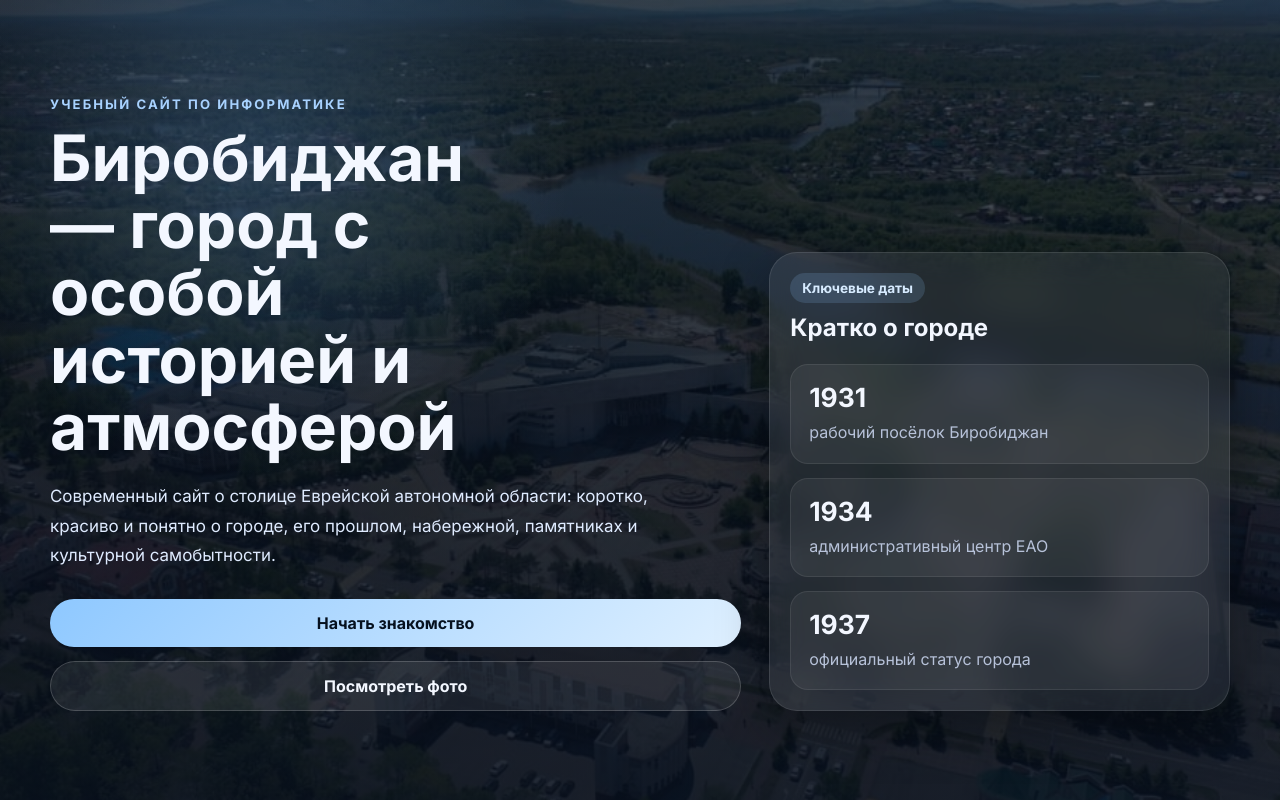
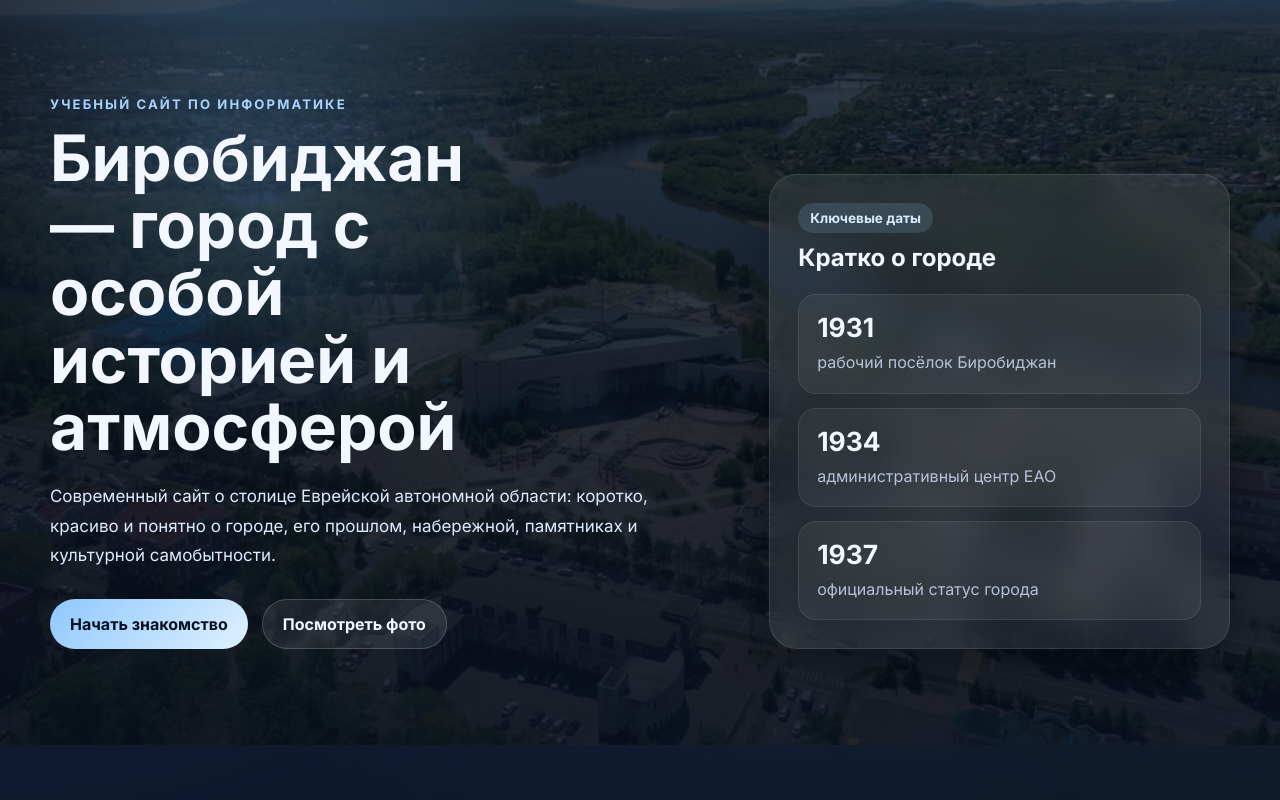
Before and after one commit to kolyavan808-lgtm/-, a plain HTML site: page index.html in a window 1280 px wide. Shown: the top 800 px of the page. Drawn offline with Linux system fonts and the light colour scheme.

```diff
--- a/style.css
+++ b/style.css
@@ -549,37 +549,7 @@
   background: rgba(255, 255, 255, 0.05);
 }
 
-.reveal,
-.reveal-delay-1,
-.reveal-delay-2,
-.reveal-delay-3,
-.reveal-visible {
-  opacity: 1;
-  transform: none;
-  transition: none;
-}
 
-
-
-
-
-  .hero-card,
-  .sources-box,
-  .info-card,
-  .fact-item,
-  .place-body,
-  .timeline-content {
-    padding: 20px;
-  }
-
-  .btn {
-    width: 100%;
-  }
-
-  .hero-actions {
-    flex-direction: column;
-  }
-}
 .hero-bg {
   background-image:
     linear-gradient(120deg, rgba(4, 10, 18, 0.72), rgba(5, 12, 23, 0.52)),
```
